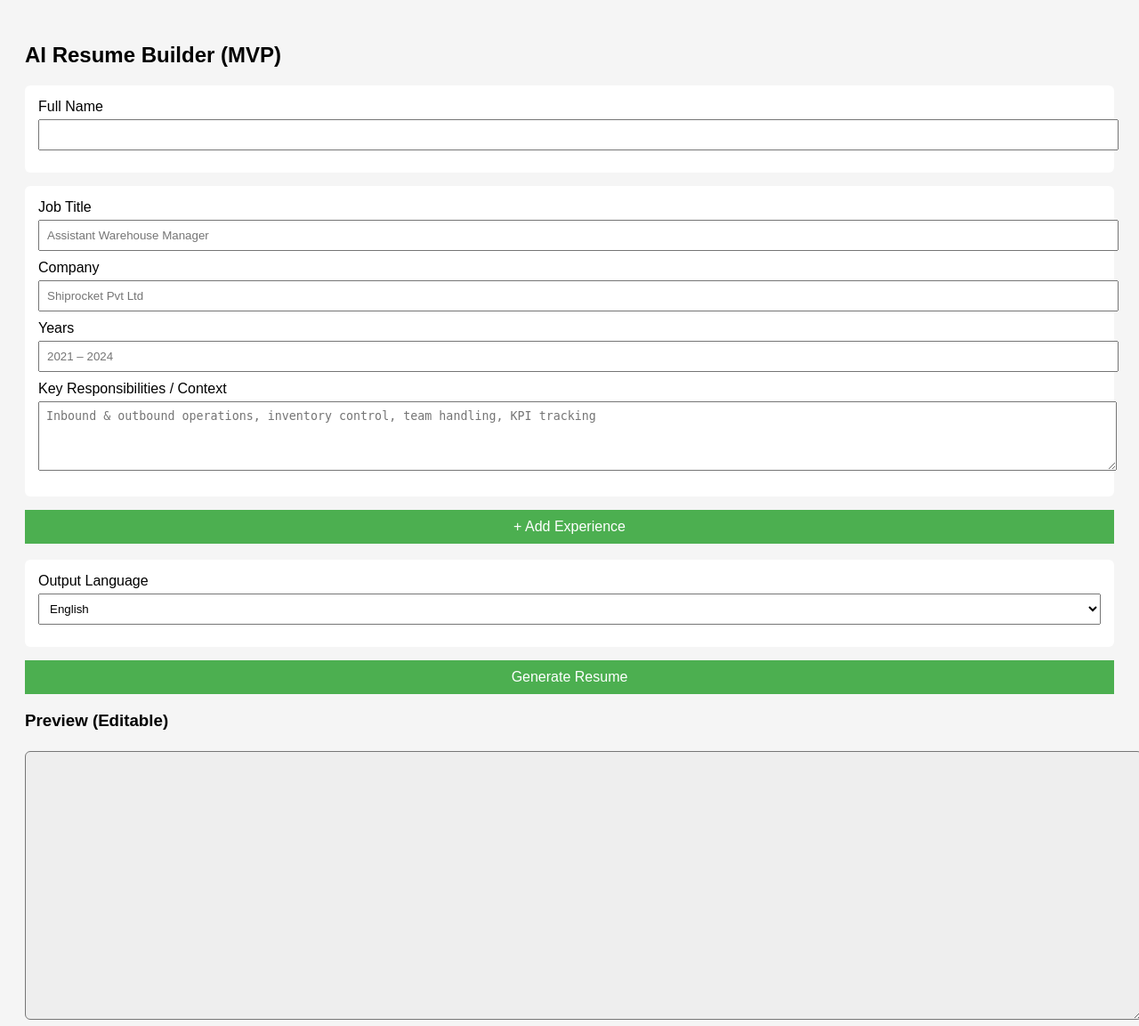
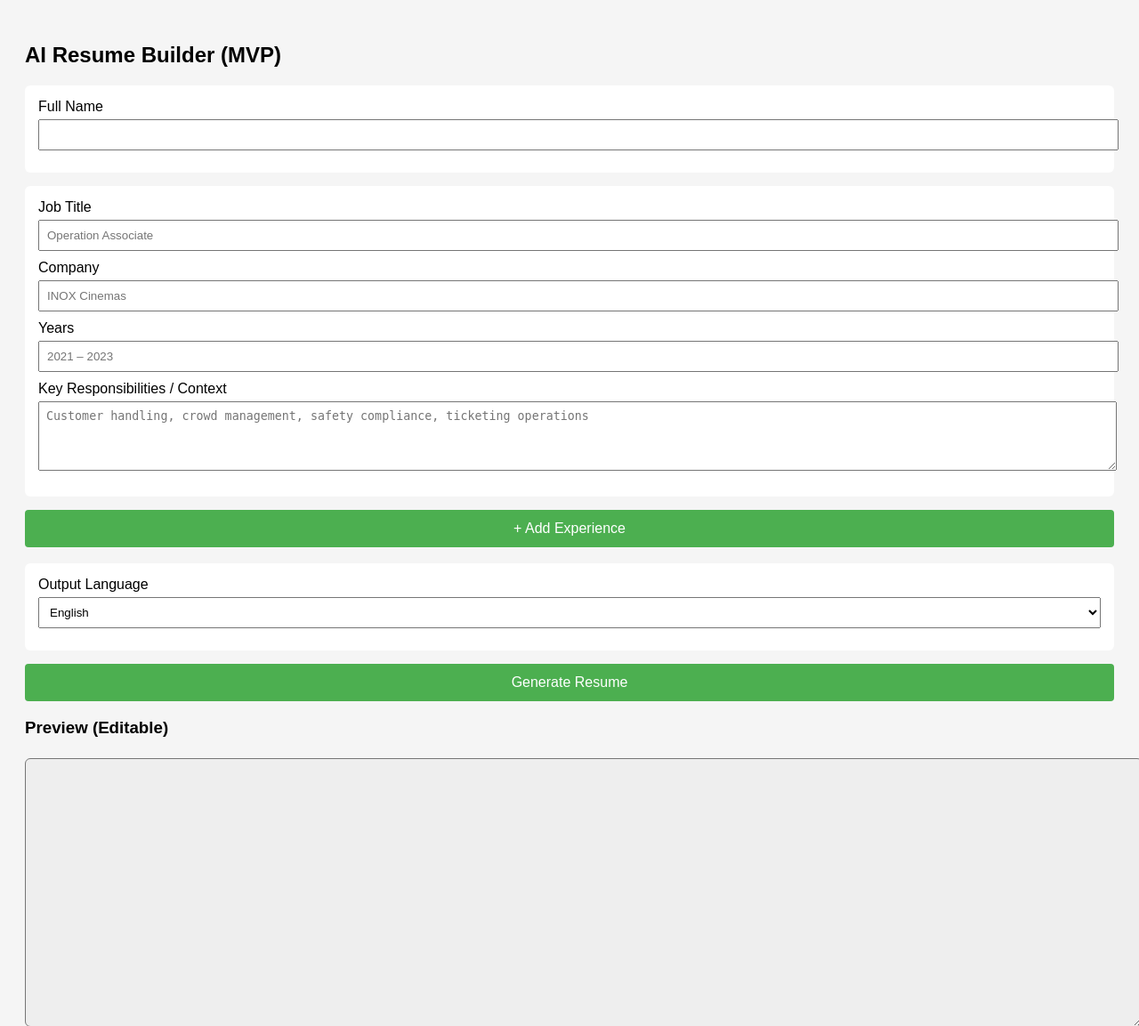
Before and after one commit to Adarshpaal/Resume-maker, a Flask app: page / in a window 1280 px wide. Shown: the top 1153 px of the page at 89% size. Run offline with Flask 3, Linux system fonts and the light colour scheme.

Commit message:
Refactor HTML and update placeholder text

```diff
--- a/templates/index.html
+++ b/templates/index.html
@@ -3,27 +3,39 @@
 <head>
     <title>AI Resume Builder</title>
     <style>
-        body { font-family: Arial; background:#f5f5f5; padding:20px; }
-        .box { background:white; padding:15px; margin-bottom:15px; border-radius:6px; }
+        body {
+            font-family: Arial;
+            background: #f5f5f5;
+            padding: 20px;
+        }
+        .box {
+            background: white;
+            padding: 15px;
+            margin-bottom: 15px;
+            border-radius: 6px;
+        }
         input, textarea, select {
-            width:100%;
-            padding:8px;
-            margin-top:5px;
-            margin-bottom:10px;
+            width: 100%;
+            padding: 8px;
+            margin-top: 5px;
+            margin-bottom: 10px;
         }
         button {
-            padding:10px;
-            background:#4CAF50;
-            color:white;
-            border:none;
-            width:100%;
-            font-size:16px;
+            padding: 12px;
+            background: #4CAF50;
+            color: white;
+            border: none;
+            width: 100%;
+            font-size: 16px;
+            border-radius: 4px;
         }
         .preview {
             white-space: pre-wrap;
-            background:#eee;
-            padding:15px;
-            border-radius:6px;
+            background: #eee;
+            padding: 15px;
+            border-radius: 6px;
+            width: 100%;
+            font-family: monospace;
         }
     </style>
 </head>
@@ -40,22 +52,20 @@
     </div>
 
     <div id="experience-container">
-
         <div class="box">
             <label>Job Title</label>
-            <input name="title[]" placeholder="Assistant Warehouse Manager">
+            <input name="title[]" placeholder="Operation Associate">
 
             <label>Company</label>
-            <input name="company[]" placeholder="Shiprocket Pvt Ltd">
+            <input name="company[]" placeholder="INOX Cinemas">
 
             <label>Years</label>
-            <input name="years[]" placeholder="2021 – 2024">
+            <input name="years[]" placeholder="2021 – 2023">
 
             <label>Key Responsibilities / Context</label>
             <textarea name="responsibilities[]" rows="4"
-            placeholder="Inbound & outbound operations, inventory control, team handling, KPI tracking"></textarea>
+            placeholder="Customer handling, crowd management, safety compliance, ticketing operations"></textarea>
         </div>
-
     </div>
 
     <button type="button" onclick="addExperience()">+ Add Experience</button>
```
